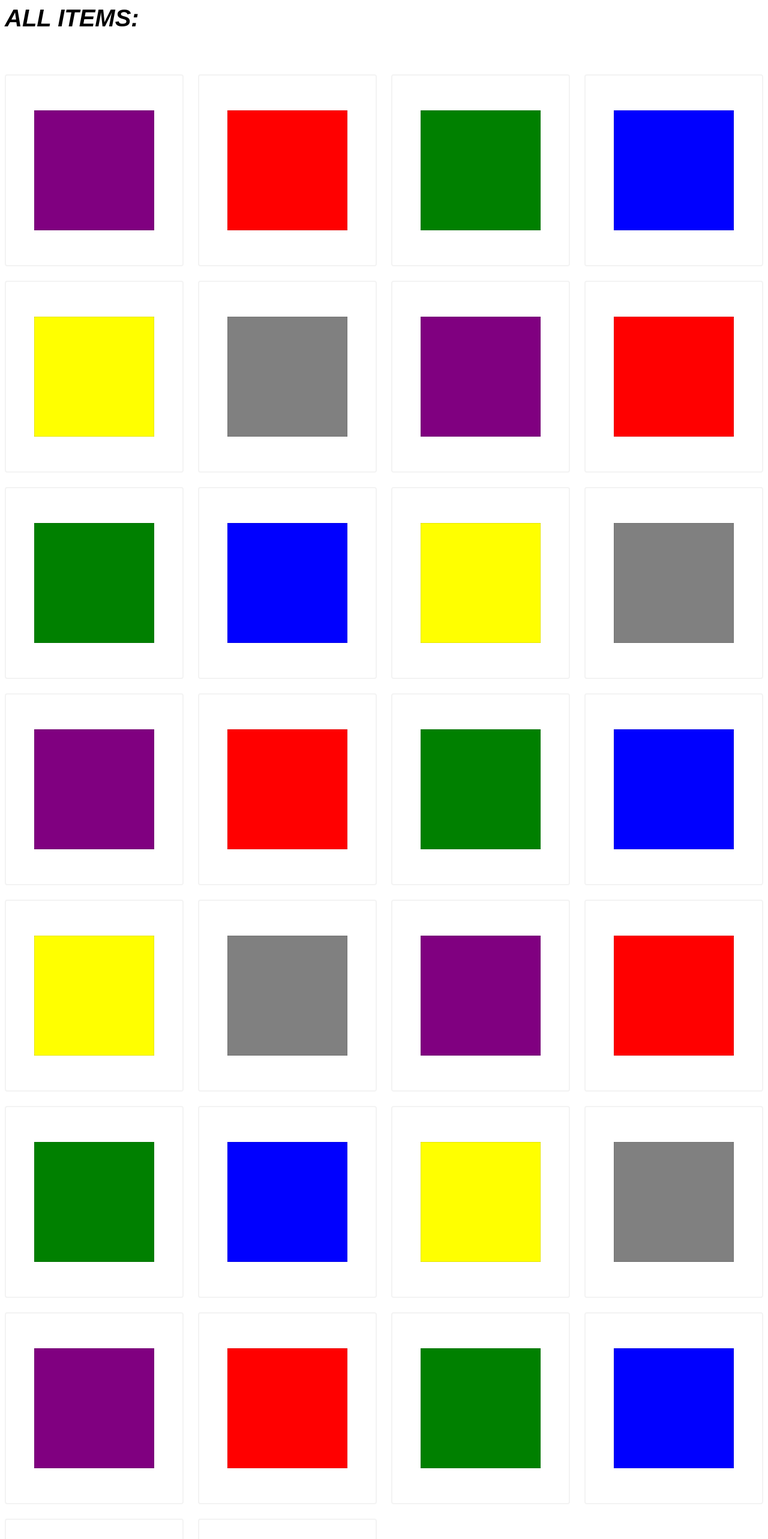
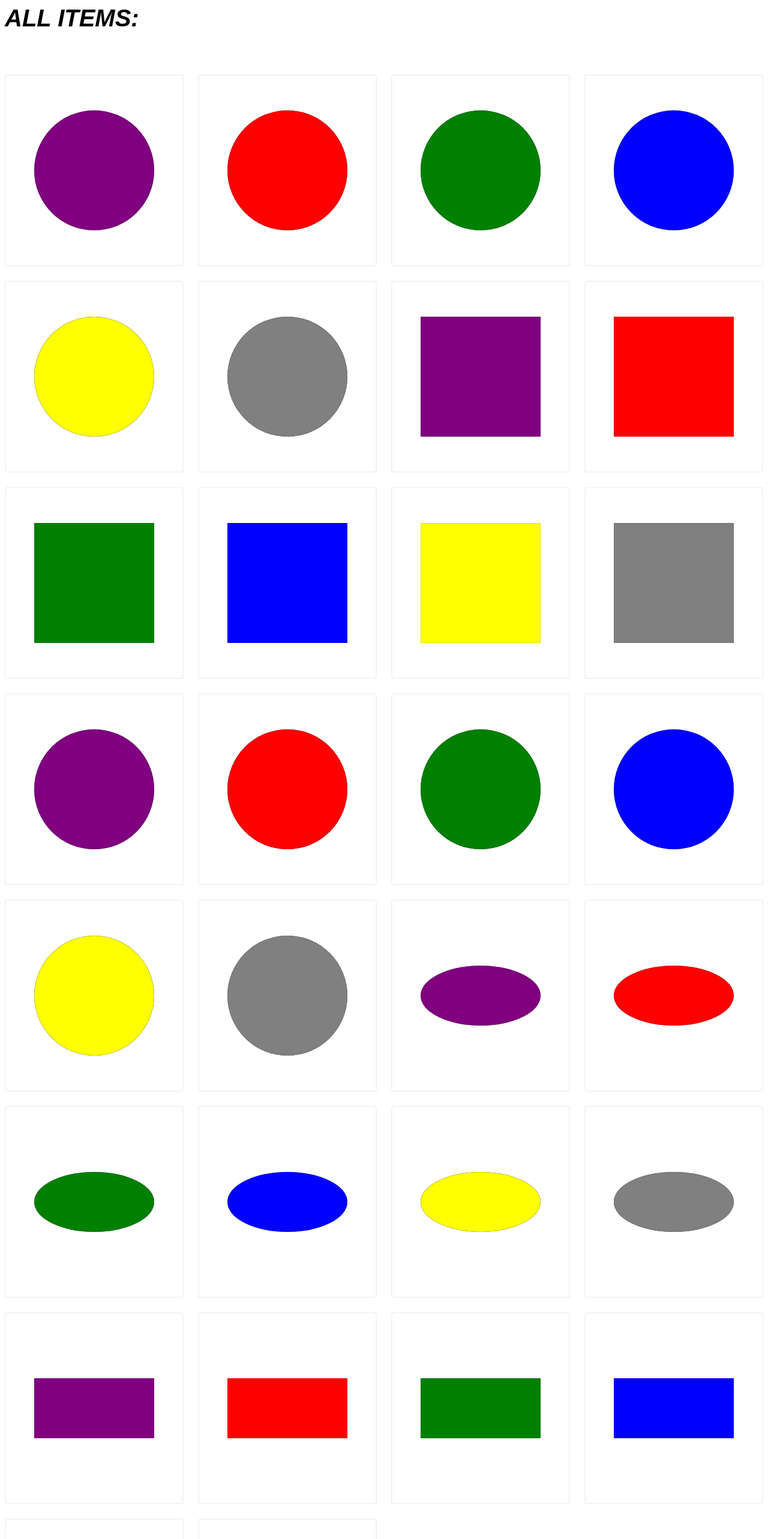
Before and after one commit to NSDrowned/shapes-grid-test, a React (Create React App) app: page / in a window 1280 px wide. Shown: the part 200-2766 px from the top of the page at 60% size. Built offline with nearby package versions, Linux system fonts and the light colour scheme.

Commit message:
Filtering done, adding shapes in css to items (missing triangle)

```diff
--- a/src/components/filters/colors/box/box.js
+++ b/src/components/filters/colors/box/box.js
@@ -20,7 +20,7 @@ function Box(props) {
 
     const toggleSelected = () => {
         changeStatus(!status);
-        dispatch(toggleColor('purple'));
+        dispatch(toggleColor(props.color));
     }
 
     return (
--- a/src/components/filters/shapes/shape/shape.js
+++ b/src/components/filters/shapes/shape/shape.js
@@ -1,5 +1,8 @@
 import React, { useState } from "react";
+import { useDispatch } from 'react-redux'
 import styled from "styled-components";
+
+import { toggleShape } from "../../../../slices/filters";
 
 const ShapeStyle = styled.li`
     color: ${props => (props.selected ? "#333333" : "#808080")};
@@ -13,10 +16,12 @@ const ShapeStyle = styled.li`
 
 function Shape(props) {
 
+    const dispatch = useDispatch();
     const [status, changeStatus] = useState(true);
 
     const toggleSelected = () => {
         changeStatus(!status);
+        dispatch(toggleShape(props.shape));
     }
 
     return (
--- a/src/components/filters/shapes/shapes.js
+++ b/src/components/filters/shapes/shapes.js
@@ -14,12 +14,12 @@ const ShapesStyle = styled.ul`
     }
 `;
 
-function Shapes() {
+function Shapes(props) {
 
-    const colors = ['Round', 'Square', 'Triangle', 'Oval', 'Rectangle'];
+    const colors = ['round', 'square', 'triangle', 'oval', 'rectangle'];
 
     const shapes = colors.map((value, index) => {
-        return <Shape key={index}>{value}</Shape>
+        return <Shape shape={value} key={index}>{value}</Shape>
     });
 
     return (
--- a/src/components/items/item/item.js
+++ b/src/components/items/item/item.js
@@ -9,16 +9,54 @@ const ItemStyle = styled.li`
     place-items: center;
 
     div {
-        width: 200px;
-        height: 200px;
         box-shadow: inset 0px 0px 1px 0px #000;
     }
 `;
+const Square = styled.div`
+    width: 200px;
+    height: 200px;
+`
+const Round = styled.div`
+    width: 200px;
+    height: 200px;
+    border-radius: 50%;
+`
+const Triangle = styled.div`
+    width: 200px;
+    height: 200px;
+    border-radius: 50%;
+`
+const Oval = styled.div`
+    width: 200px;
+    height: 100px;
+    border-radius: 50%;
+`
+const Rectangle = styled.div`
+    width: 200px;
+    height: 100px;
+`
+function Items(props) {
 
-function Items(props) {
+    const shapeSwitch = (param) => {
+        switch(param) {
+            case 'square':
+                return <Square style={{backgroundColor: props.color}}></Square>;
+            case 'round':
+                return <Round style={{backgroundColor: props.color}}></Round>;
+            case 'triangle':
+                return <Triangle style={{backgroundColor: props.color}}></Triangle>;
+            case 'oval':
+                return <Oval style={{backgroundColor: props.color}}></Oval>;
+            case 'rectangle':
+                return <Rectangle style={{backgroundColor: props.color}}></Rectangle>;
+            default:
+                return '';
+        }
+    }
+
     return (
         <ItemStyle>
-            <div style={{backgroundColor: props.color}}></div>
+            {shapeSwitch(props.shape)}
         </ItemStyle>
     )
 }
--- a/src/components/items/items.js
+++ b/src/components/items/items.js
@@ -24,17 +24,29 @@ function Items() {
 
     const dispatch = useDispatch();
     const storeItems = useSelector(state => state.items);
+    const storeFilters = useSelector(state => state.filters);
+
     let items = [];
 
     useEffect(() => {
         dispatch(getItems());
     }, [dispatch])
 
-    const filterItems = (items, colorFilter, shapeFilter) => {
+    const filterItems = (items, filters) => {
+
+        // filter out false keys
+
+        let colors = Object.keys(filters.colors);
+        let colorFilter = colors.filter(key => { return filters.colors[key] });
+
+        let shapes = Object.keys(filters.shapes);
+        let shapeFilter = shapes.filter(key => { return filters.shapes[key] });
+
+        // create items
 
         let filteredItems = items;
 
-        // filter items
+        // filter items based on arrays of shapes and colors that should be visible
 
         if((colorFilter && colorFilter.length > 0) || (shapeFilter && shapeFilter.length > 0)) {
             filteredItems = items.filter(item => colorFilter.indexOf(item.color) !== -1).filter(item => shapeFilter.indexOf(item.shape) !== -1);
@@ -48,11 +60,7 @@ function Items() {
     }
 
     if(storeItems.length > 0) {
-
-        let colorFilter = [];
-        let shapeFilter = [];
-
-        items = filterItems(storeItems, colorFilter, shapeFilter);
+        items = filterItems(storeItems, storeFilters);
     }
 
     return (
--- a/src/reducers/index.js
+++ b/src/reducers/index.js
@@ -5,7 +5,7 @@ import { combineReducers } from 'redux';
 
 const rootReducer = combineReducers({
     items: itemsSlice,
-    filtesr: filtersSlice
+    filters: filtersSlice
 });
 
 export default rootReducer;
--- a/src/slices/filters.js
+++ b/src/slices/filters.js
@@ -9,7 +9,7 @@ const filtersSlice = createSlice({
             'green': true,
             'blue': true,
             'yellow': true,
-            'gray': true
+            'grey': true
         },
         shapes: {
             'round': true,
@@ -21,9 +21,10 @@ const filtersSlice = createSlice({
     },
     reducers: {
         toggleColor(state, action) {
-            console.log(action.payload);
+            state.colors[action.payload] = !state.colors[action.payload];
         },
         toggleShape(state, action) {
+            state.shapes[action.payload] = !state.shapes[action.payload];
         }
     }
 })
```
